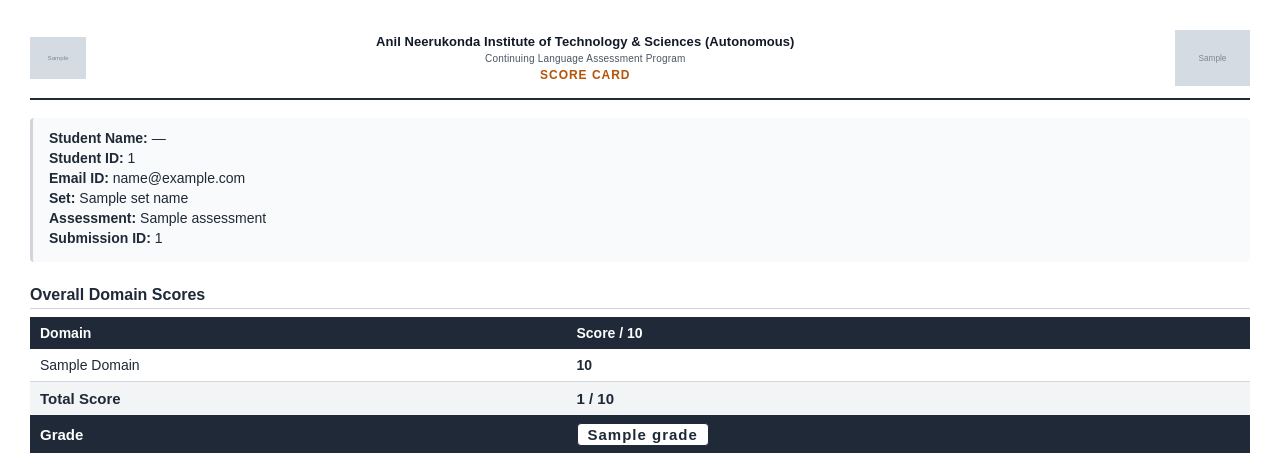
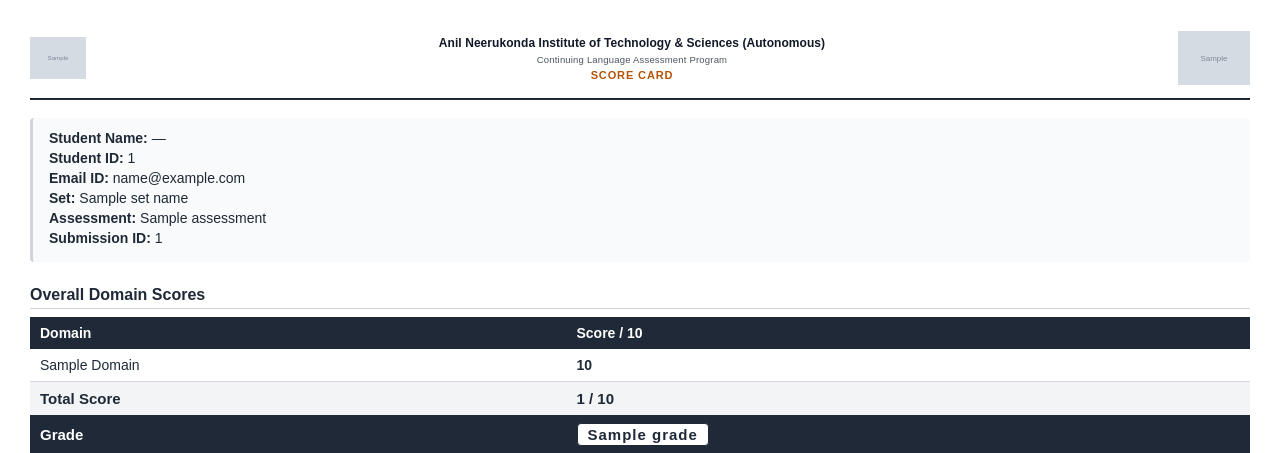
Before and after one commit to pranav2004-bit/CLAP, a Django app: template django-backend/api/templates/reports/submission_report.html in a window 1280 px wide. Shown: the top 453 px of the page. Run offline with Django 4.2, Linux system fonts and the light colour scheme; the template is opened without the code that fills it: most values are stand-ins (such as "Sample title", 1, 10 or a date in 2020); grey boxes marked "Sample" are stand-in pictures; data that the repository does not hold is empty; parts of the project's set-up code (start-up, migrations or seed data) failed here and were passed over.

Commit message:
fix: report header — constrain CLAP logo width, allow institution name to wrap
Co-Authored-By: Claude Sonnet 4.6 <noreply@anthropic.com>

```diff
--- a/django-backend/api/templates/reports/submission_report.html
+++ b/django-backend/api/templates/reports/submission_report.html
@@ -74,16 +74,16 @@
           {% endif %}
         </td>
         <!-- Center: Institution name, program name, score card -->
-        <td style="border:none;padding:0 16px;vertical-align:middle;text-align:center;">
-          <div style="font-size:13px;font-weight:800;color:#111827;letter-spacing:0.005em;white-space:nowrap;line-height:1.3;">Anil Neerukonda Institute of Technology &amp; Sciences (Autonomous)</div>
-          <div style="font-size:10px;font-weight:500;color:#4b5563;margin-top:3px;letter-spacing:0.02em;">Continuing Language Assessment Program</div>
-          <div style="font-size:12px;font-weight:700;color:#b45309;margin-top:4px;letter-spacing:0.08em;text-transform:uppercase;">Score Card</div>
+        <td style="border:none;padding:0 12px;vertical-align:middle;text-align:center;">
+          <div style="font-size:12px;font-weight:800;color:#111827;letter-spacing:0.005em;line-height:1.4;">Anil Neerukonda Institute of Technology &amp; Sciences (Autonomous)</div>
+          <div style="font-size:9.5px;font-weight:500;color:#4b5563;margin-top:3px;letter-spacing:0.02em;">Continuing Language Assessment Program</div>
+          <div style="font-size:11px;font-weight:700;color:#b45309;margin-top:4px;letter-spacing:0.08em;text-transform:uppercase;">Score Card</div>
         </td>
         <!-- Right: CLAP logo -->
-        <td style="border:none;padding:0;vertical-align:middle;text-align:right;width:auto;white-space:nowrap;">
+        <td style="border:none;padding:0;vertical-align:middle;text-align:right;width:72px;">
           {% if logo_data_uri %}
           <img src="{{ logo_data_uri }}" alt="CLAP"
-               style="height:56px;width:auto;display:block;margin-left:auto;" />
+               style="height:56px;max-width:72px;width:auto;object-fit:contain;display:block;margin-left:auto;" />
           {% endif %}
         </td>
       </tr>
```
